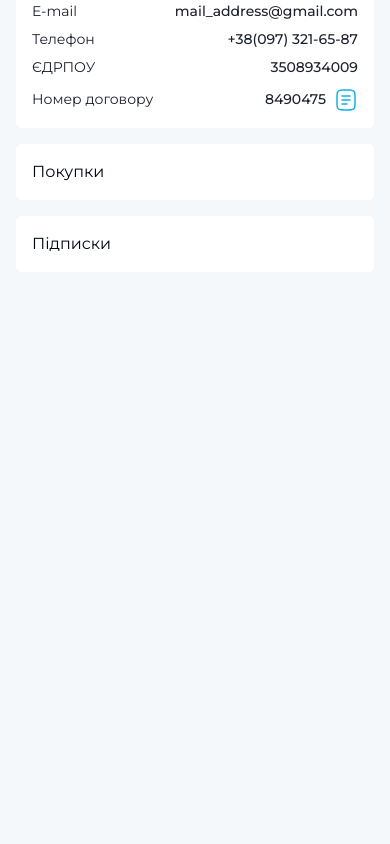
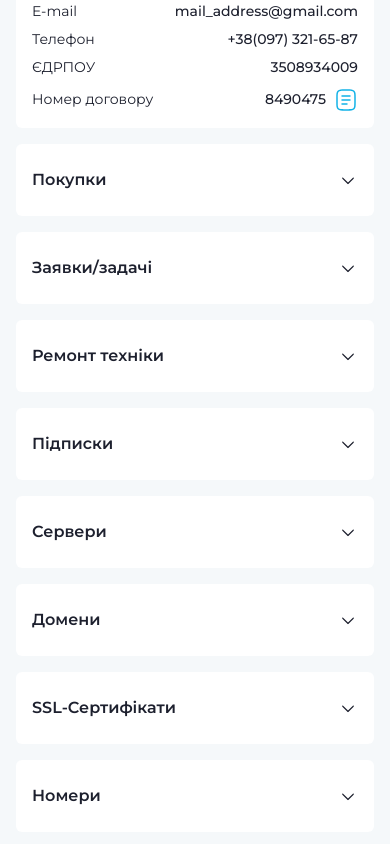
Before and after one commit to demchukv/dept, a Next.js app: page / in a window 390 px wide. Shown: the part 819-1663 px from the top of the page. Before the commit the page ends 1115 px from the top, so only its background shows below. Built offline with nearby package versions, Linux system fonts and the light colour scheme.

Commit message:
start bottom tabs and accordion

```diff
--- a/app/components/dashboard/call.tsx
+++ b/app/components/dashboard/call.tsx
@@ -26,6 +26,7 @@
 
 interface callInfoType {
   callInfo: callType;
+  className?: string;
 }
 const FormSchema = z.object({
   startDate: z.date({
@@ -36,7 +37,7 @@
   }),
 });
 
-export const Call = ({ callInfo }: callInfoType) => {
+export const Call = ({ callInfo, className }: callInfoType) => {
   const [data, setData] = useState({
     incoming: callInfo.incoming,
     outgoing: callInfo.outgoing,
@@ -101,7 +102,7 @@
   }
 
   return (
-    <Card>
+    <Card className={className}>
       <CardHeader>
         <span className="flex gap-2 items-center">
           <Icon width={24} height={24} iconName="Call" />
--- a/app/components/dashboard/dashboard.tsx
+++ b/app/components/dashboard/dashboard.tsx
@@ -1,10 +1,13 @@
 import React from 'react';
-import { Card } from '@/app/components/card/card';
 import { Balance } from '@/app/components/dashboard/balance';
+import { cn } from '@/lib/utils';
 //TODO: load data from API
 import { getJson } from '@/data/get-json';
 import { Call } from '@/app/components/dashboard/call';
 import { User } from '@/app/components/dashboard/user';
+import { TabsLeft } from '@/app/components/dashboard/tabs-left';
+import { TabsRight } from '@/app/components/dashboard/tabs-right';
+import { TabsAll } from '@/app/components/dashboard/tabs-all';
 
 export const Dashboard = async () => {
   //TODO: load data from API
@@ -14,12 +17,17 @@
     <div className="grid grid-cols-1 gap-4 sm:grid-cols-2 md:grid-cols-1 md:gap-5 lg:gap-8">
       <div className="grid grid-cols-1 gap-4 md:grid-cols-3 lg:gap-6">
         <Balance balance={data.balance} />
-        <Call callInfo={data.callInfo} />
+        <Call callInfo={data.callInfo} className={cn('')} />
         <User userInfo={data.userInfo} />
       </div>
-      <div className="grid grid-cols-1 gap-4 md:grid-cols-2 lg:gap-6">
-        <Card>Покупки</Card>
-        <Card>Підписки</Card>
+
+      <div className="hidden md:grid md:gap-4 md:grid-cols-2 lg:gap-6 items-stretch justify-stretch">
+        <TabsLeft />
+        <TabsRight />
+      </div>
+
+      <div className="flex flex-col gap-4 md:hidden">
+        <TabsAll />
       </div>
     </div>
   );
--- /dev/null
+++ b/app/components/dashboard/tabs-all.tsx
@@ -0,0 +1,54 @@
+import React from 'react';
+import { Card } from '@/app/components/card/card';
+import {
+  Accordion,
+  AccordionContent,
+  AccordionItem,
+  AccordionTrigger,
+} from '@/components/ui/accordion';
+
+export const TabsAll = () => {
+  const accItemClass =
+    'w-full bg-white rounded-[6px] p-4 md:pb-7 lg:py-8 lg:px-7';
+  return (
+    <Accordion
+      type="single"
+      collapsible
+      className="w-full flex flex-col gap-4 border-none"
+    >
+      <AccordionItem value="item-1" className={accItemClass}>
+        <AccordionTrigger>Покупки</AccordionTrigger>
+        <AccordionContent>TabsLeft 1</AccordionContent>
+      </AccordionItem>
+      <AccordionItem value="item-2" className={accItemClass}>
+        <AccordionTrigger>Заявки/задачі</AccordionTrigger>
+        <AccordionContent>TabsLeft 2</AccordionContent>
+      </AccordionItem>
+      <AccordionItem value="item-3" className={accItemClass}>
+        <AccordionTrigger>Ремонт техніки</AccordionTrigger>
+        <AccordionContent>TabsLeft 3</AccordionContent>
+      </AccordionItem>
+
+      <AccordionItem value="item-4" className={accItemClass}>
+        <AccordionTrigger>Підписки</AccordionTrigger>
+        <AccordionContent>TabsRight 1</AccordionContent>
+      </AccordionItem>
+      <AccordionItem value="item-5" className={accItemClass}>
+        <AccordionTrigger>Сервери</AccordionTrigger>
+        <AccordionContent>TabsRight 2</AccordionContent>
+      </AccordionItem>
+      <AccordionItem value="item-6" className={accItemClass}>
+        <AccordionTrigger>Домени</AccordionTrigger>
+        <AccordionContent>TabsRight 3</AccordionContent>
+      </AccordionItem>
+      <AccordionItem value="item-7" className={accItemClass}>
+        <AccordionTrigger>SSL-Сертифікати</AccordionTrigger>
+        <AccordionContent>TabsRight 4</AccordionContent>
+      </AccordionItem>
+      <AccordionItem value="item-8" className={accItemClass}>
+        <AccordionTrigger>Номери</AccordionTrigger>
+        <AccordionContent>TabsRight 5</AccordionContent>
+      </AccordionItem>
+    </Accordion>
+  );
+};
--- /dev/null
+++ b/app/components/dashboard/tabs-left.tsx
@@ -0,0 +1,12 @@
+import React from 'react';
+import { Card } from '@/app/components/card/card';
+
+export const TabsLeft = () => {
+  return (
+    <Card>
+      <div>TabsLeft 1</div>
+      <div>TabsLeft 2 </div>
+      <div>TabsLeft </div>
+    </Card>
+  );
+};
--- /dev/null
+++ b/app/components/dashboard/tabs-right.tsx
@@ -0,0 +1,14 @@
+import React from 'react';
+import { Card } from '@/app/components/card/card';
+
+export const TabsRight = () => {
+  return (
+    <Card>
+      <div>TabsRight 1</div>
+      <div>TabsRight 2 </div>
+      <div>TabsRight 3 </div>
+      <div>TabsRight 4</div>
+      <div>TabsRight 5</div>
+    </Card>
+  );
+};
--- /dev/null
+++ b/components/ui/accordion.tsx
@@ -0,0 +1,58 @@
+'use client';
+
+import * as React from 'react';
+import * as AccordionPrimitive from '@radix-ui/react-accordion';
+import { Icon } from '@/components/utils/icon';
+
+import { cn } from '@/lib/utils';
+
+const Accordion = AccordionPrimitive.Root;
+
+const AccordionItem = React.forwardRef<
+  React.ElementRef<typeof AccordionPrimitive.Item>,
+  React.ComponentPropsWithoutRef<typeof AccordionPrimitive.Item>
+>(({ className, ...props }, ref) => (
+  <AccordionPrimitive.Item ref={ref} className={cn(className)} {...props} />
+));
+AccordionItem.displayName = 'AccordionItem';
+
+const AccordionTrigger = React.forwardRef<
+  React.ElementRef<typeof AccordionPrimitive.Trigger>,
+  React.ComponentPropsWithoutRef<typeof AccordionPrimitive.Trigger>
+>(({ className, children, ...props }, ref) => (
+  <AccordionPrimitive.Header className="flex">
+    <AccordionPrimitive.Trigger
+      ref={ref}
+      className={cn(
+        'flex flex-1 items-center justify-between py-2 text-main-dark text-base font-semibold leading-normal transition-all [&[data-state=open]>svg]:rotate-180',
+        className,
+      )}
+      {...props}
+    >
+      {children}
+      <Icon
+        width={20}
+        height={20}
+        iconName="ArrowDown"
+        className="shrink-0 transition-transform duration-200"
+      />
+    </AccordionPrimitive.Trigger>
+  </AccordionPrimitive.Header>
+));
+AccordionTrigger.displayName = AccordionPrimitive.Trigger.displayName;
+
+const AccordionContent = React.forwardRef<
+  React.ElementRef<typeof AccordionPrimitive.Content>,
+  React.ComponentPropsWithoutRef<typeof AccordionPrimitive.Content>
+>(({ className, children, ...props }, ref) => (
+  <AccordionPrimitive.Content
+    ref={ref}
+    className="overflow-hidden text-sm data-[state=closed]:animate-accordion-up data-[state=open]:animate-accordion-down"
+    {...props}
+  >
+    <div className={cn('pb-4 pt-0', className)}>{children}</div>
+  </AccordionPrimitive.Content>
+));
+AccordionContent.displayName = AccordionPrimitive.Content.displayName;
+
+export { Accordion, AccordionItem, AccordionTrigger, AccordionContent };
--- a/package.json
+++ b/package.json
@@ -10,6 +10,7 @@
   },
   "dependencies": {
     "@hookform/resolvers": "^3.9.0",
+    "@radix-ui/react-accordion": "^1.2.0",
     "@radix-ui/react-collapsible": "^1.1.0",
     "@radix-ui/react-dialog": "^1.1.1",
     "@radix-ui/react-dropdown-menu": "^2.1.1",
```
Also changed, not shown: 1 other file (tests, documents, lock files or other folders).
